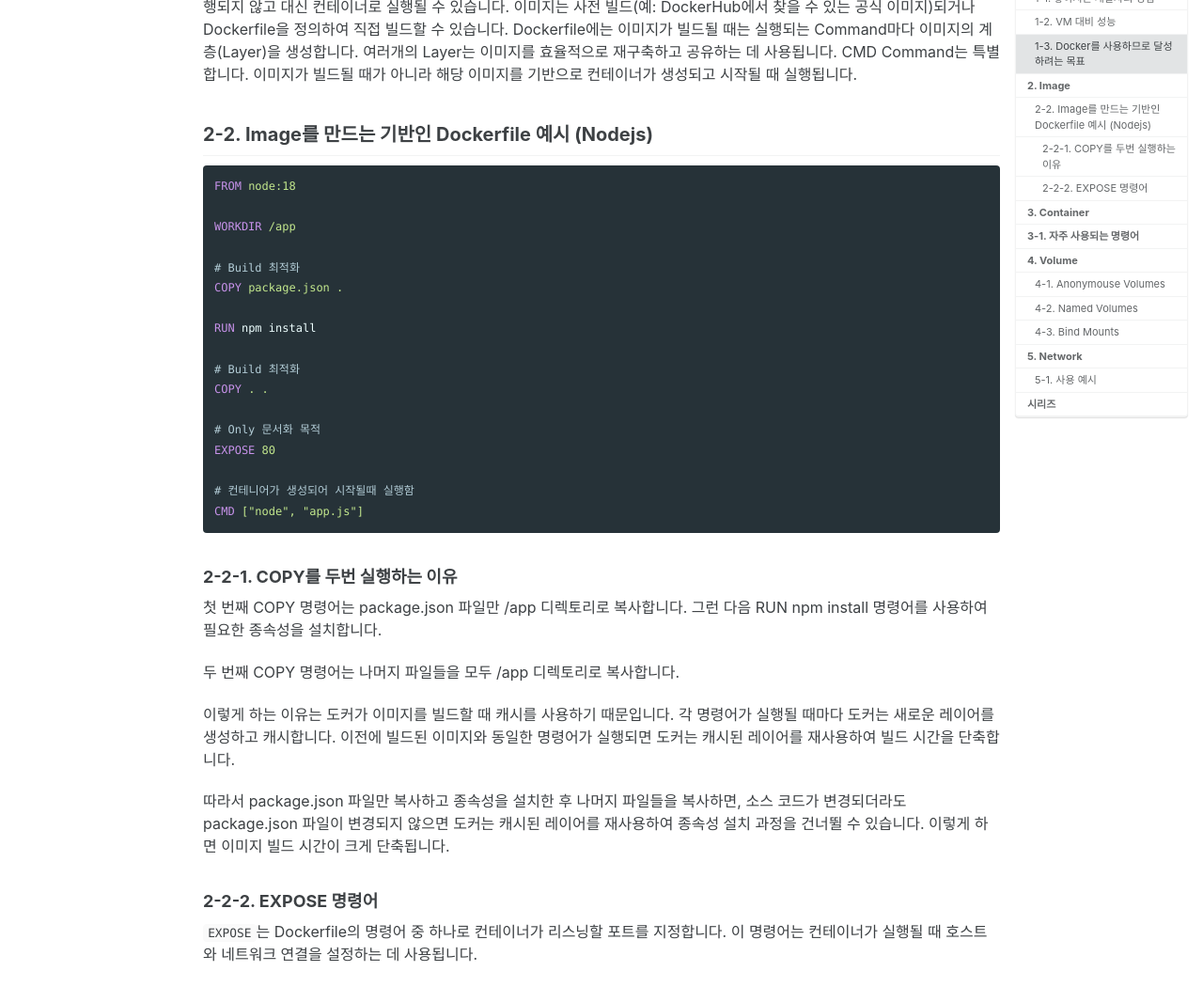
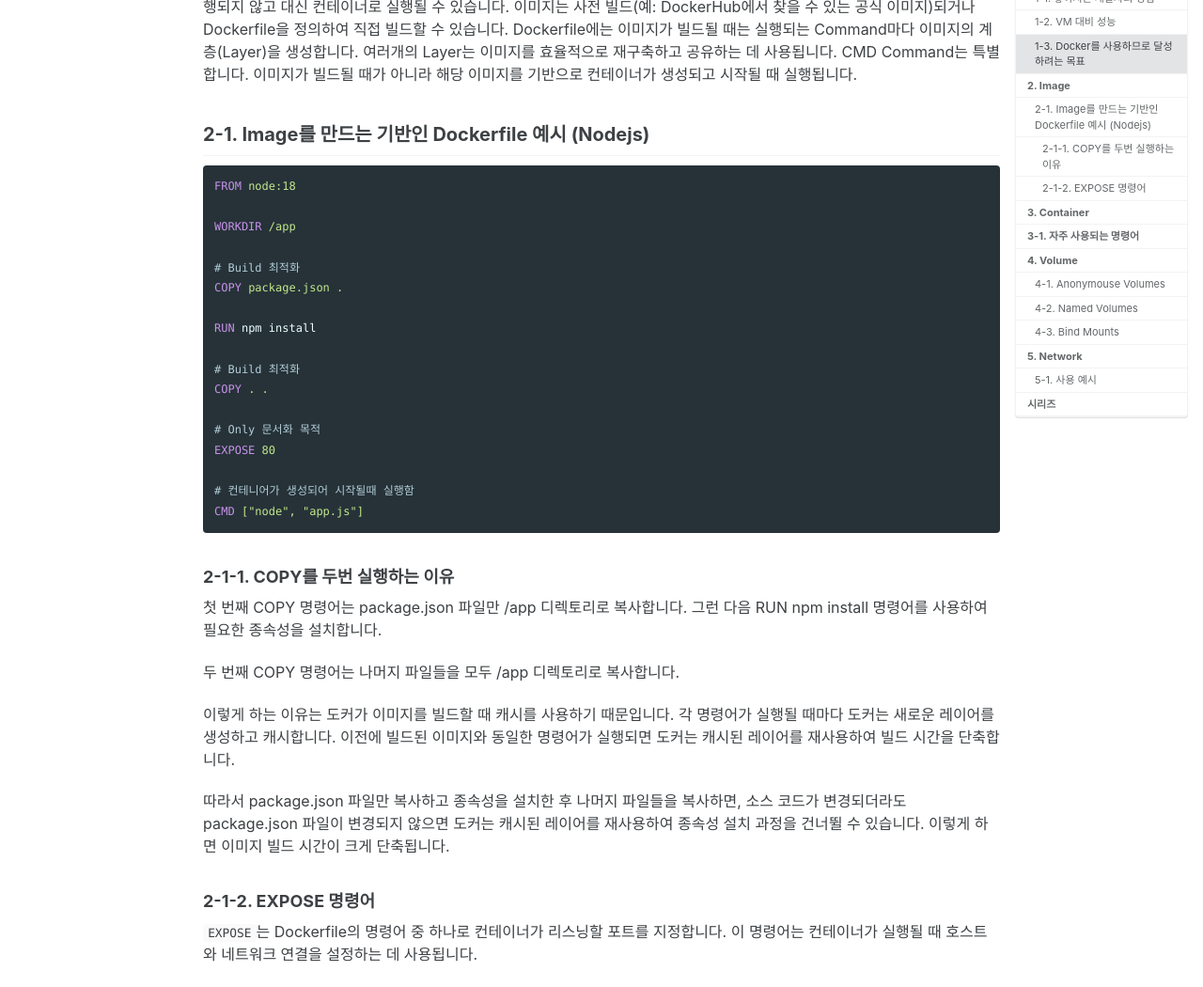
Before and after one commit to winverse/winverse.github.io, a Jekyll site: the page built from _posts/infra/2023-03-30-docker-basic-command.md, in a window 1280 px wide and 1400 px high, scrolled down 1034 px. Shown: the part 129-1179 px from the top of the window at 94% size. Built offline with Jekyll 4.4.1, drawn with Linux system fonts in a browser that asks for light colours; cached includes are drawn as plain includes.

Commit message:
title 수정

````diff
--- a/_posts/infra/2023-03-30-docker-basic-command.md
+++ b/_posts/infra/2023-03-30-docker-basic-command.md
@@ -35,7 +35,7 @@ description: "왜 Docker를 사용해야하는지, Image와 Container의 개념
 도커의 두 가지 핵심 구성 요소 중 하나인 이미지는 컨테이너의 청사진/템플릿입니다.
 이미지는 읽기 전용이며 애플리케이션과 필요한 애플리케이션 환경(운영 체제, 런타임, 도구 등)을 포함합니다. 이미지 자체는 실행되지 않고 대신 컨테이너로 실행될 수 있습니다. 이미지는 사전 빌드(예: DockerHub에서 찾을 수 있는 공식 이미지)되거나 Dockerfile을 정의하여 직접 빌드할 수 있습니다. Dockerfile에는 이미지가 빌드될 때는 실행되는 Command마다 이미지의 계층(Layer)을 생성합니다. 여러개의 Layer는 이미지를 효율적으로 재구축하고 공유하는 데 사용됩니다. CMD Command는 특별합니다. 이미지가 빌드될 때가 아니라 해당 이미지를 기반으로 컨테이너가 생성되고 시작될 때 실행됩니다.
 
-## 2-2. Image를 만드는 기반인 Dockerfile 예시 (Nodejs)
+## 2-1. Image를 만드는 기반인 Dockerfile 예시 (Nodejs)
 ```dockerfile
 FROM node:18
 
@@ -56,7 +56,7 @@ EXPOSE 80
 CMD ["node", "app.js"]
 ```
 
-### 2-2-1. COPY를 두번 실행하는 이유
+### 2-1-1. COPY를 두번 실행하는 이유
 첫 번째 COPY 명령어는 package.json 파일만 /app 디렉토리로 복사합니다. 그런 다음 RUN npm install 명령어를 사용하여 필요한 종속성을 설치합니다.
 
 두 번째 COPY 명령어는 나머지 파일들을 모두 /app 디렉토리로 복사합니다.
@@ -65,7 +65,7 @@ CMD ["node", "app.js"]
 
 따라서 package.json 파일만 복사하고 종속성을 설치한 후 나머지 파일들을 복사하면, 소스 코드가 변경되더라도 package.json 파일이 변경되지 않으면 도커는 캐시된 레이어를 재사용하여 종속성 설치 과정을 건너뛸 수 있습니다. 이렇게 하면 이미지 빌드 시간이 크게 단축됩니다.
 
-### 2-2-2. EXPOSE 명령어
+### 2-1-2. EXPOSE 명령어
 `EXPOSE`는 Dockerfile의 명령어 중 하나로 컨테이너가 리스닝할 포트를 지정합니다. 이 명령어는 컨테이너가 실행될 때 호스트와 네트워크 연결을 설정하는 데 사용됩니다.
 
 예를 들어 EXPOSE 80이라고 지정하면 컨테이너가 80번 포트에서 수신 대기하도록 지시합니다. 그러나 이 명령어는 단순히 문서화를 위한 것일 뿐이며 실제로 포트를 게시하지는 않습니다. 포트를 게시하려면 docker run 명령어에서 -p 플래그를 사용하여 호스트의 포트와 컨테이너의 포트를 매핑해야 합니다.
````
